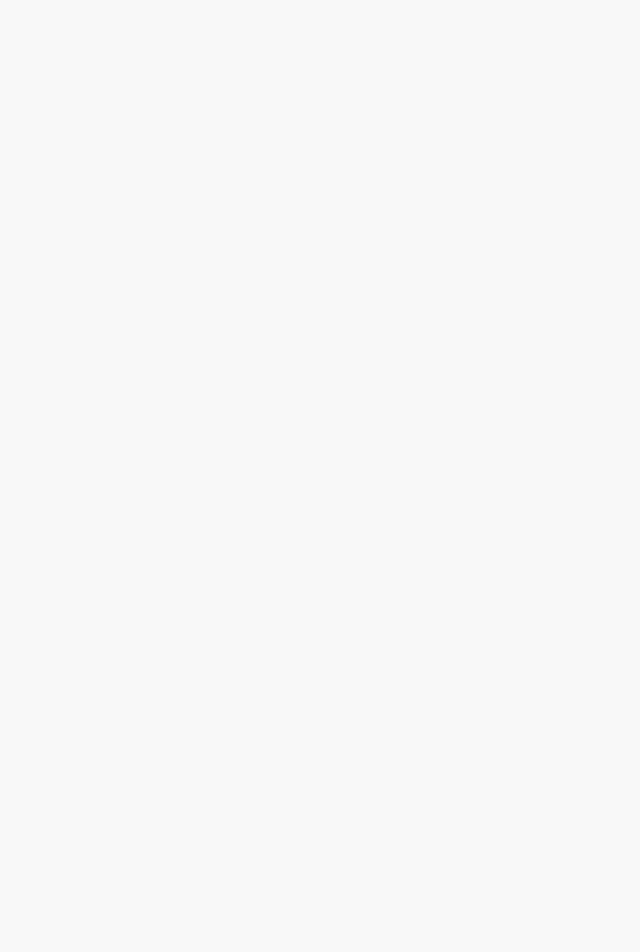
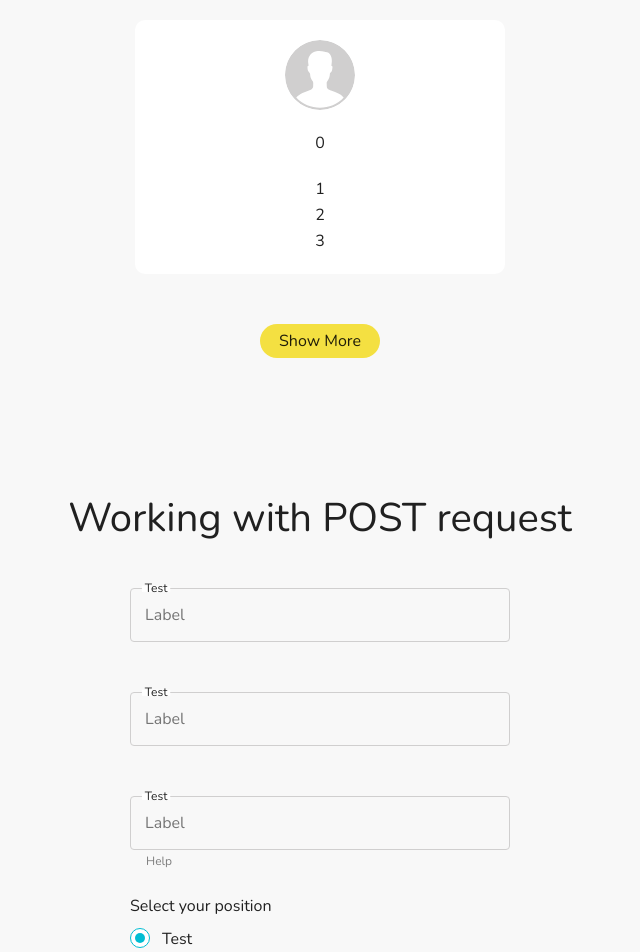
Before and after one commit to SpectreH/frontend-test-assignment, a Vue app in the folder frontend/: page / in a window 1280 px wide. Shown: the part 920-1872 px from the top of the page, without its empty margins (320-960 px from the left). Before the commit the page ends 800 px from the top, so only its background shows below. Built offline with nearby package versions, Linux system fonts and the light colour scheme.

Commit message:
code refactoing, create main page

```diff
--- /dev/null
+++ b/frontend/src/components/NormalInput.vue
@@ -0,0 +1,24 @@
+<template>
+  <div>
+    <div class="input-group" error="false">
+      <label class="floating-label">{{ label }}</label>
+      <input placeholder="Label">
+    </div>
+    <label v-if="helperMessage && !errorMessage" class="helper-message">{{ helperMessage }}</label>
+    <label v-if="errorMessage" class="helper-message error">{{ errorMessage }}</label>
+  </div>
+</template>
+
+<script>
+export default {
+  props: {
+    label: String,
+    helperMessage: String,
+    errorMessage: String,
+  }
+}
+</script>
+
+<style>
+
+</style>
--- /dev/null
+++ b/frontend/src/components/PeopleCard.vue
@@ -0,0 +1,30 @@
+<template>
+  <div class="card">
+    <div class="card-content">
+      <div class="profile-image">
+        <img src="../assets/photo-cover.svg" height="70" width="70">
+      </div>
+
+      <ToolTip text="0"/>
+
+      <div style="display: grid; justify-items: center">
+        <ToolTip text="1"/>
+        <ToolTip text="2"/>
+        <ToolTip text="3"/>
+      </div>
+    </div>
+  </div>
+</template>
+
+<script>
+import ToolTip from "@/components/ToolTip.vue"
+export default {
+  components: {
+    ToolTip
+  }
+}
+</script>
+
+<style>
+
+</style>
--- /dev/null
+++ b/frontend/src/components/RadioButton.vue
@@ -0,0 +1,23 @@
+<template>
+  <div>
+    <label class="radio-container">
+      <span>{{ label }}</span>
+      <input name="radio" type="radio" :value="value" :checked="selected"/>
+      <div class="b-input"></div>
+    </label>
+  </div>
+</template>
+
+<script>
+export default {
+  props: {
+    label: String,
+    value: String,
+    selected: Boolean
+  }
+}
+</script>
+
+<style>
+
+</style>
--- /dev/null
+++ b/frontend/src/components/ToolTip.vue
@@ -0,0 +1,20 @@
+<template>
+  <div class="tooltip">
+    <div class="tooltip-main-text">
+      {{ text }}
+    </div>
+    <span class="tooltiptext">{{ text }}</span>
+  </div>
+</template>
+
+<script>
+export default {
+  props: {
+    text: String
+  }
+}
+</script>
+
+<style>
+
+</style>
--- a/frontend/src/style/button.scss
+++ b/frontend/src/style/button.scss
@@ -1,7 +1,8 @@
 // Button styles (+ disabled)
 
 button:not([upload]) {
-  width: 100px;
+  min-width: 100px;
+  padding: 0 17px 0 17px;
   height: 34px;
   border-radius: 80px;
   background-color: $yellow;
--- a/frontend/src/style/components.scss
+++ b/frontend/src/style/components.scss
@@ -17,7 +17,15 @@
 .tooltip {
   cursor: pointer;
   position: relative;
-  display: flex;
+  display: inline-grid;
+}
+
+.tooltip .tooltip-main-text {
+  width: inherit;
+  overflow: hidden;
+  display: inline-block;
+  text-overflow: ellipsis;
+  white-space: nowrap;
 }
 
 .tooltip .tooltiptext {
@@ -29,9 +37,12 @@
   border-radius: 4px;
   padding: 3px 16px;
   top: 35px;
-  margin-left: 77px;
+  inline-size: max-content;
+  margin-left: -15px;
   position: absolute;
   z-index: 1;
+  word-wrap: break-word;
+  max-width: 250px;
 }
 
 .tooltip:hover .tooltiptext {
--- a/frontend/src/style/responsive.scss
+++ b/frontend/src/style/responsive.scss
@@ -1,12 +1,36 @@
 @media (max-width: 1170px) {
   header .header-content {
     padding: 0 60px;
+  }
+
+  .card {
+    width: 282px;
+  }
+}
+
+@media (max-width: 932px) {
+  .card {
+    width: 344px;
+  }
+
+  .main-people-list {
+    gap: 16px!important;
   }
 }
 
 @media (max-width: 768px) {
   header .header-content {
     padding: 0 32px;
+  }
+}
+
+@media (max-width: 720px) {
+  .card {
+    width: 328px;
+  }
+
+  .main-people-list {
+    gap: 20px !important;
   }
 }
 
--- a/frontend/src/views/HomeView.vue
+++ b/frontend/src/views/HomeView.vue
@@ -9,14 +9,60 @@
         <button>Sign up</button>
       </div>
     </nav>
+    <main>
+      <section>
+        <h1 class="main-header">Working with GET request</h1>
+
+        <div class="main-people-list">
+          <PeopleCard/>
+        </div>
+
+        <div class="main-people-more">
+          <button>Show More</button>
+        </div>
+      </section>
+
+      <section style="margin-bottom: 100px">
+        <h1 class="form-header">Working with POST request</h1>
+        <form action="POST" style="width: 380px; display: grid; margin: auto;">
+          <div style="display: grid; gap: 50px">
+            <NormalInput label="Test" />
+            <NormalInput label="Test" />
+            <NormalInput label="Test" helperMessage="Help" />
+          </div>
+
+          <div class="radio-input-group" style="display: grid; gap: 7px; margin-top: 25px; margin-bottom: 47px">
+            <label>Select your position</label>
+            <RadioButton :value="1" label="Test" selected/>
+            <RadioButton :value="1" label="Test" />
+            <RadioButton :value="1" label="Test" />
+            <RadioButton :value="1" label="Test" />
+          </div>
+
+          <div class="input-group upload" error="false">
+            <button type="button" upload>Upload</button>
+            <input placeholder="Upload your photo"  value="Item" disabled>
+          </div>
+
+          <div style="display: flex; justify-content: center; margin-top: 50px">
+            <button @click.prevent>Sign up</button>
+          </div>
+        </form>
+      </section>
+    </main>
   </div>
 </template>
 
 <script>
-
+import PeopleCard from "@/components/PeopleCard.vue"
+import RadioButton from "@/components/RadioButton.vue"
+import NormalInput from "@/components/NormalInput.vue"
 export default {
   name: 'HomeView',
   components: {
+    PeopleCard,
+    RadioButton,
+    NormalInput
   }
 }
 </script>
@@ -27,6 +73,7 @@ export default {
     background: linear-gradient(0deg, rgba(0, 0, 0, 0.5), rgba(0, 0, 0, 0.5)), url("../assets/pexels-alexandr-podvalny-1227513.jpeg");
     background-position: 60% 81%;
     background-size: 2500px;
+    margin-bottom: 140px;
 
     .nav-content {
       margin: auto;
@@ -47,4 +94,42 @@ export default {
       }
     }
   }
+
+  main {
+    .main-header, .form-header {
+      text-align: center;
+      margin: 0;
+      margin-bottom: 50px;
+      margin-left: 16px;
+      margin-right: 16px;
+    }
+
+    .main-people-list {
+      justify-content: center;
+      display: flex;
+      flex-wrap: wrap;
+      gap: 29px;
+    }
+
+    .main-people-more {
+      margin-top: 50px;
+      display: flex;
+      justify-content: center;
+      margin-bottom: 140px;
+    }
+  }
+
+  .card {
+    width: 370px;
+    height: 254px;
+    background-color: #fff;
+    border-radius: 10px;
+
+    .card-content {
+      padding: 20px;
+      display: grid;
+      gap: 20px;
+      justify-items: center;
+    }
+  }
 </style>
```
